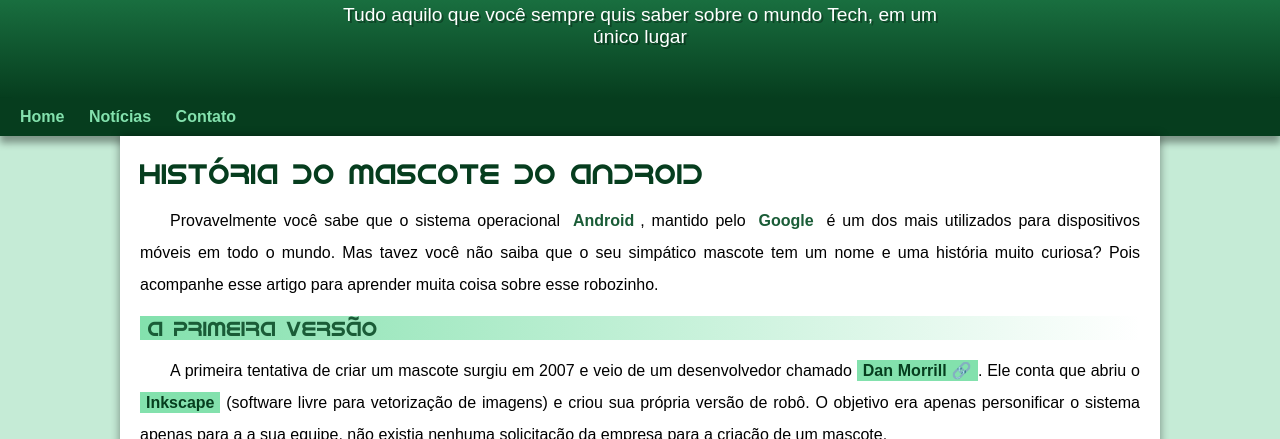
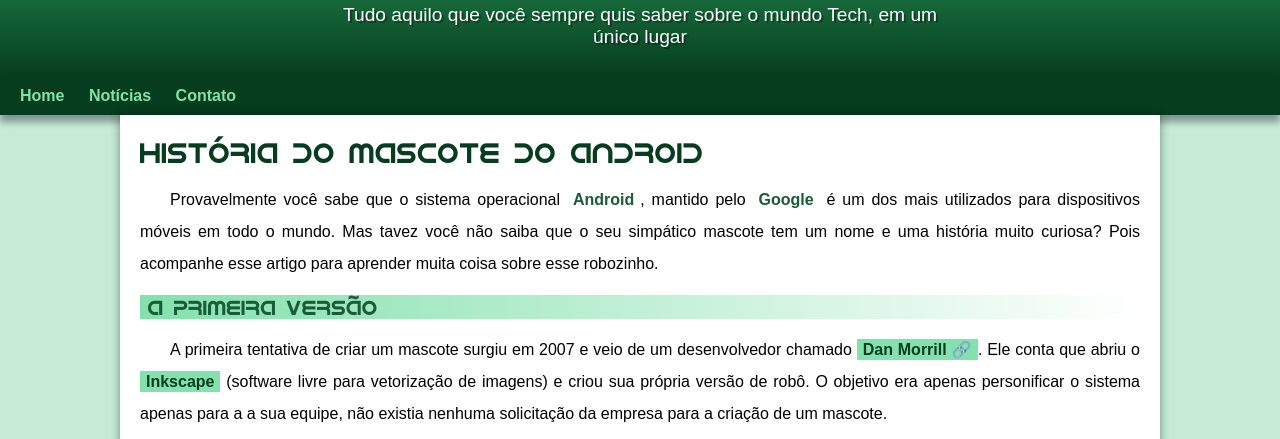
Before and after one commit to siloscarneiro/projeto-android, a plain HTML site: page index.html in a window 1280 px wide. Shown: the part 113-552 px from the top of the page. Drawn offline with Linux system fonts and the light colour scheme.

Commit message:
correção2
padding-bottom de 50px p 0px

```diff
--- a/estilo/style.css
+++ b/estilo/style.css
@@ -59,7 +59,7 @@ header > p{
     padding-right: 10px;
     padding-left: 10px;
     margin: auto;
-    padding-bottom: 50px;
+    padding-bottom: 0px;
     text-shadow: 2px 2px 0px rgba(0, 0, 0, 0.315);
 }
 
```
